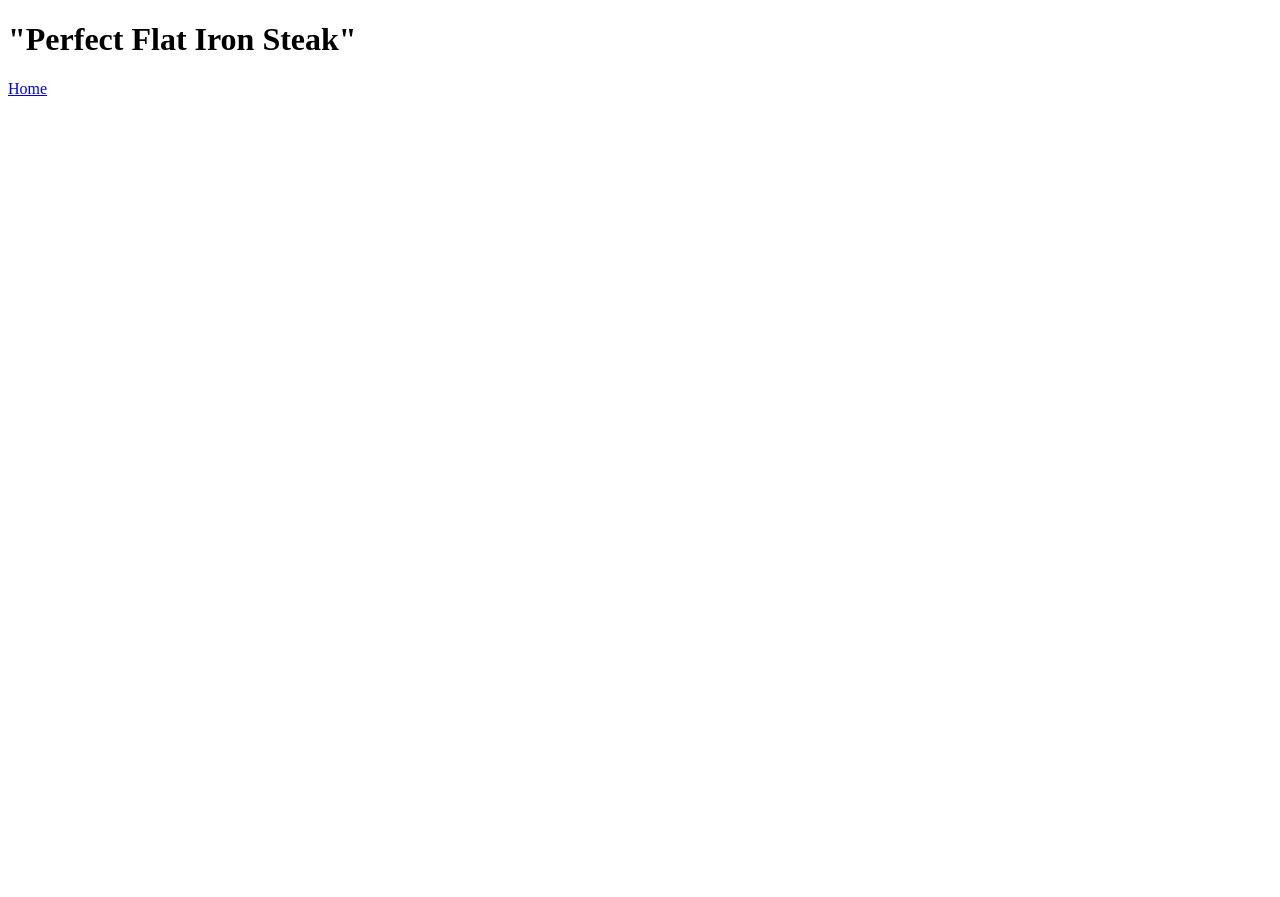
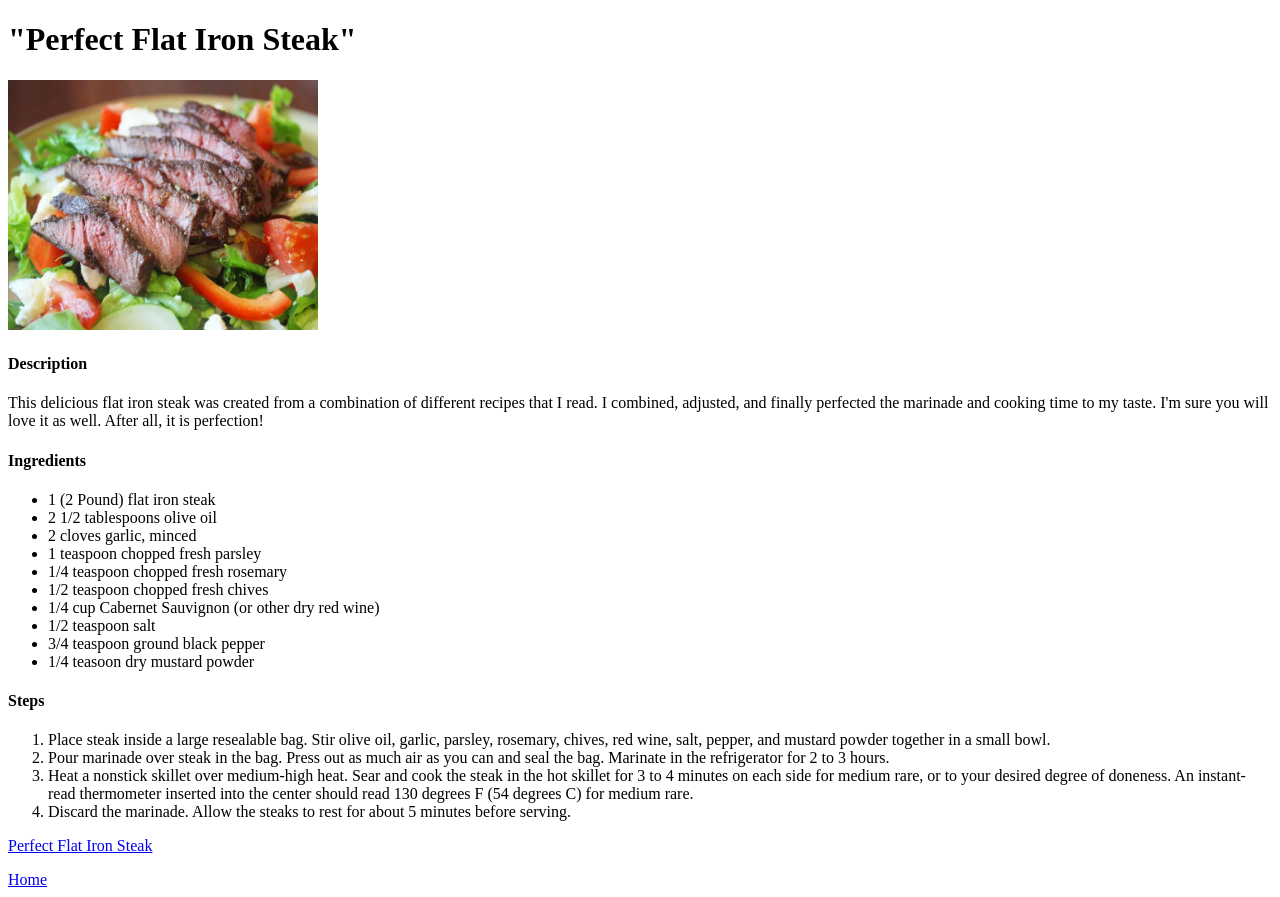
Before and after one commit to miiv0/odin-recipes, a plain HTML site: page recipes/steak.html in a window 1280 px wide. Before the commit the page ends 800 px from the top, so only its background shows below. Drawn offline with Linux system fonts and the light colour scheme.

Commit message:
Finished with the steak recipe to match the salmon and the potato recipe

```diff
--- a/recipes/steak.html
+++ b/recipes/steak.html
@@ -7,6 +7,30 @@
 </head>
 <body>
     <h1>"Perfect Flat Iron Steak"</h1>
+    <img src="../images/steak.jpg" alt="Perfect Flat Iron Steak!" height="250" width="310">
+    <p><h4>Description</h4></p>
+    <p>This delicious flat iron steak was created from a combination of different recipes that I read. I combined, adjusted, and finally perfected the marinade and cooking time to my taste. I'm sure you will love it as well. After all, it is perfection!</p>
+    <p><h4>Ingredients</h4></p>
+    <ul>
+        <li>1 (2 Pound) flat iron steak</li>
+        <li>2 1/2 tablespoons olive oil</li>
+        <li>2 cloves garlic, minced</li>
+        <li>1 teaspoon chopped fresh parsley</li>
+        <li>1/4 teaspoon chopped fresh rosemary</li>
+        <li>1/2 teaspoon chopped fresh chives</li>
+        <li>1/4 cup Cabernet Sauvignon (or other dry red wine)</li>
+        <li>1/2 teaspoon salt</li>
+        <li>3/4 teaspoon ground black pepper</li>
+        <li>1/4 teasoon dry mustard powder</li>
+    </ul>
+    <p><h4>Steps</h4></p>
+    <ol>
+        <li>Place steak inside a large resealable bag. Stir olive oil, garlic, parsley, rosemary, chives, red wine, salt, pepper, and mustard powder together in a small bowl.</li>
+        <li>Pour marinade over steak in the bag. Press out as much air as you can and seal the bag. Marinate in the refrigerator for 2 to 3 hours.</li>
+        <li>Heat a nonstick skillet over medium-high heat. Sear and cook the steak in the hot skillet for 3 to 4 minutes on each side for medium rare, or to your desired degree of doneness. An instant-read thermometer inserted into the center should read 130 degrees F (54 degrees C) for medium rare.</li>
+        <li>Discard the marinade. Allow the steaks to rest for about 5 minutes before serving.</li>
+    </ol>
+    <p><a href="https://www.allrecipes.com/recipe/150685/perfect-flat-iron-steak/" target="_blank" rel="noopener noreferrer">Perfect Flat Iron Steak</a></p>
     <a href="../index.html">Home</a>
 
 </body>
```
